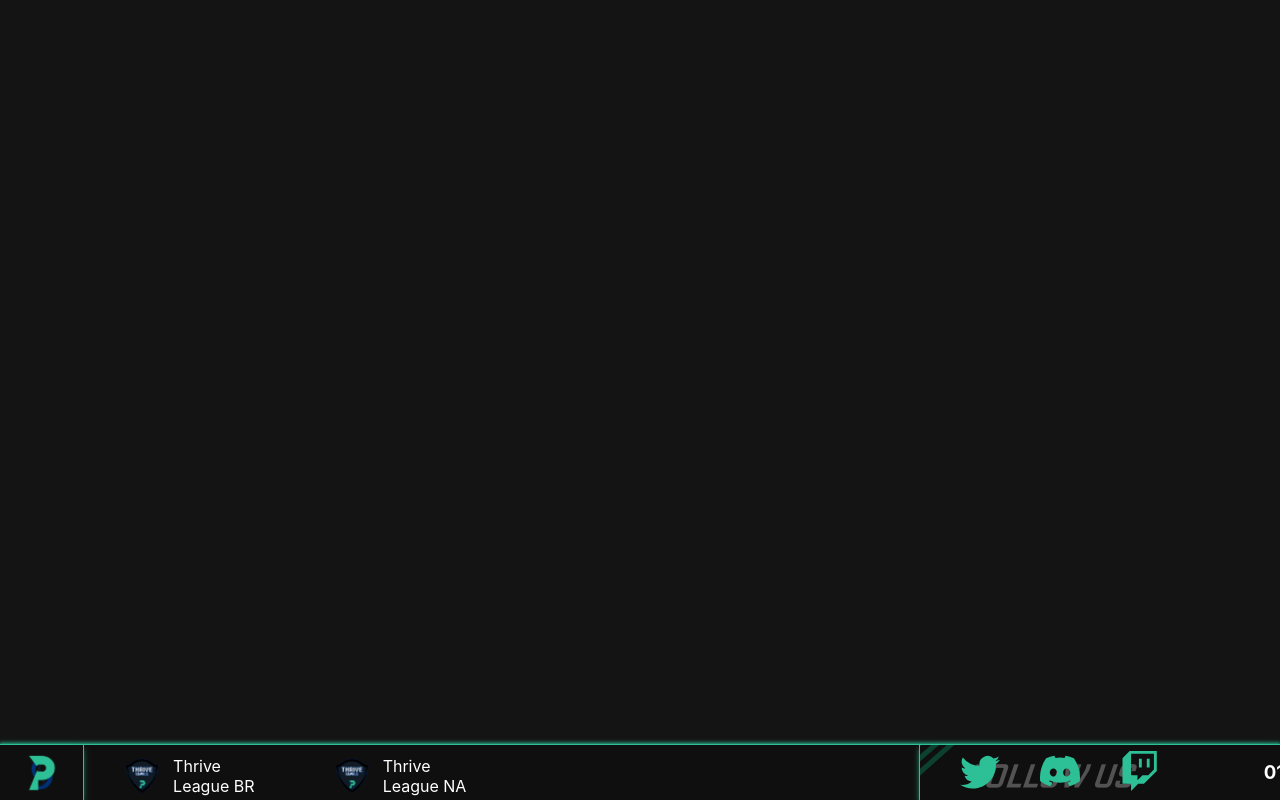
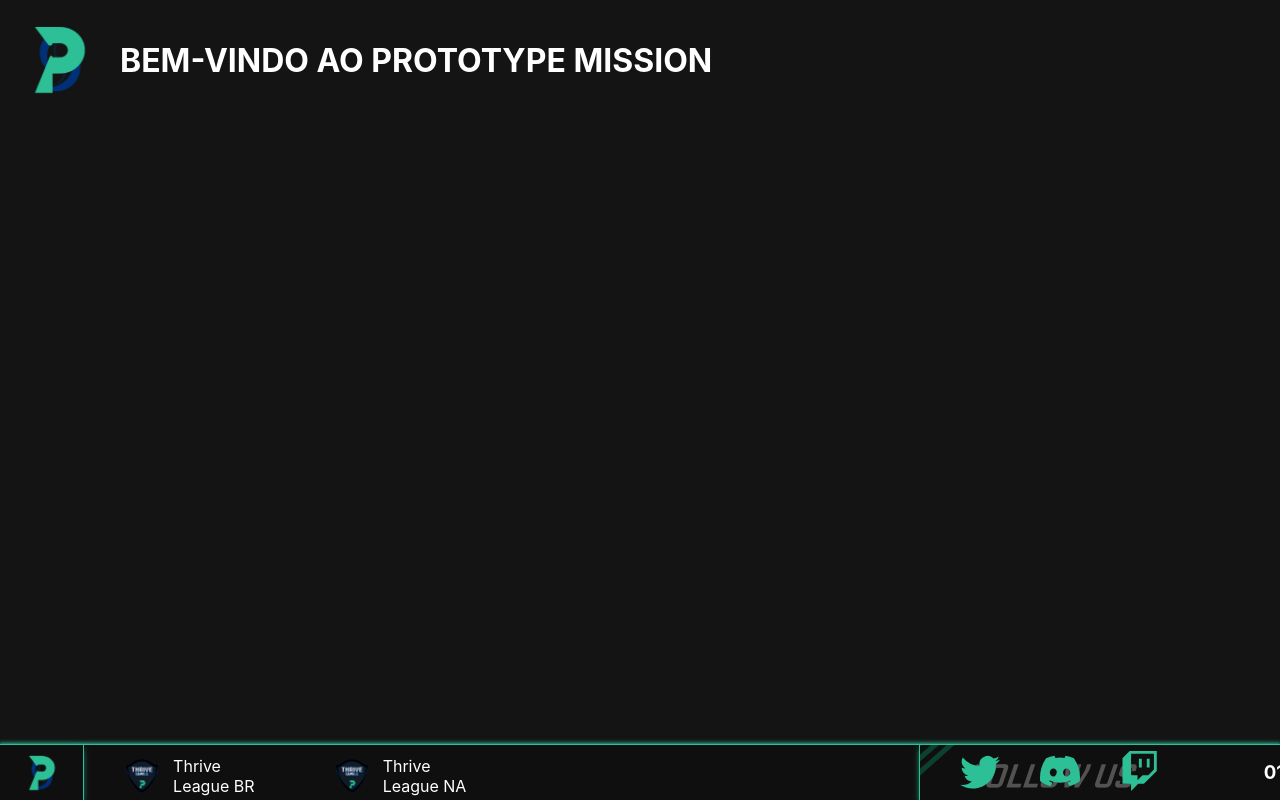
Before and after one commit to vbsravus/proto_mission_web, a React app: page / in a window 1280 px wide. Built offline with nearby package versions, Linux system fonts and the light colour scheme.

Commit message:
Add files via upload

```diff
--- a/public/index.html
+++ b/public/index.html
@@ -6,8 +6,8 @@
     <meta name="viewport" content="width=device-width, initial-scale=1" />
     <meta name="theme-color" content="#000000" />
     <meta
-      name="description"
-      content="Web site created using create-react-app"
+      name="Prototype Mission"
+      content="A Prototype Mission é um projeto que visa criar ambientes competitivos de jogos em várias regiões, valorizando a qualidade em vez de quantidade."
     />
     <link rel="apple-touch-icon" href="%PUBLIC_URL%/logo192.png" />
     <!--
@@ -24,7 +24,7 @@
       work correctly both with client-side routing and a non-root public URL.
       Learn how to configure a non-root public URL by running `npm run build`.
     -->
-    <title>React App</title>
+    <title>Prototype Mission</title>
   </head>
   <body>
     <noscript>You need to enable JavaScript to run this app.</noscript>
--- a/src/components/home/home.css
+++ b/src/components/home/home.css
@@ -0,0 +1,16 @@
+.home-mainDiv-container{
+    height: 100vh;
+    width: 100vh;
+    overflow: hidden;
+}
+
+.home-LogoDiv-container{
+    display: flex;
+    color: white;
+    align-items: center;
+}
+
+.home-LogoIMG-tag{
+    width: 120px;
+    height: 120px;
+}
--- a/src/components/home/home.js
+++ b/src/components/home/home.js
@@ -1,7 +1,20 @@
+import './home.css'
+
 export default function Home(params) {
     return(
-        <div>
-            <div></div>
+        <div className="home-mainDiv-container">
+            <div className="home-headerTitleDiv-container">
+                <div className="home-LogoDiv-container">
+                    <img className='home-LogoIMG-tag' src={require('./assets/PrototypeMissionLogo.png')}/>
+                    <h1>BEM-VINDO AO PROTOTYPE MISSION</h1>
+                </div>
+            </div>
+            <div className="home-bodyDiv-container">
+
+            </div>
+            <div className="home-bottomDiv-container">
+
+            </div>
         </div>
     )
 }
```
Also changed, not shown: src/components/home/assets/PrototypeMissionLogo.png (added), src/components/home/assets/TH.png (added), src/components/home/assets/fus.png (added).
